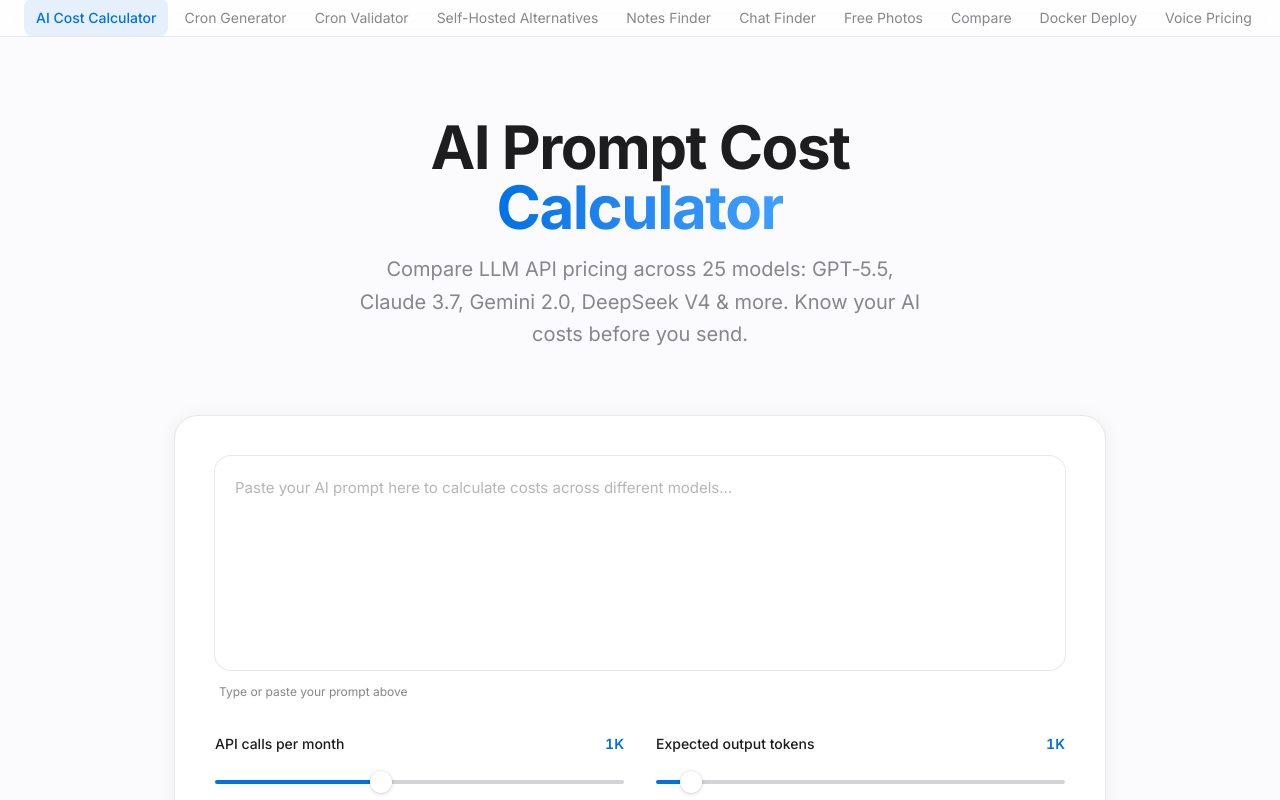
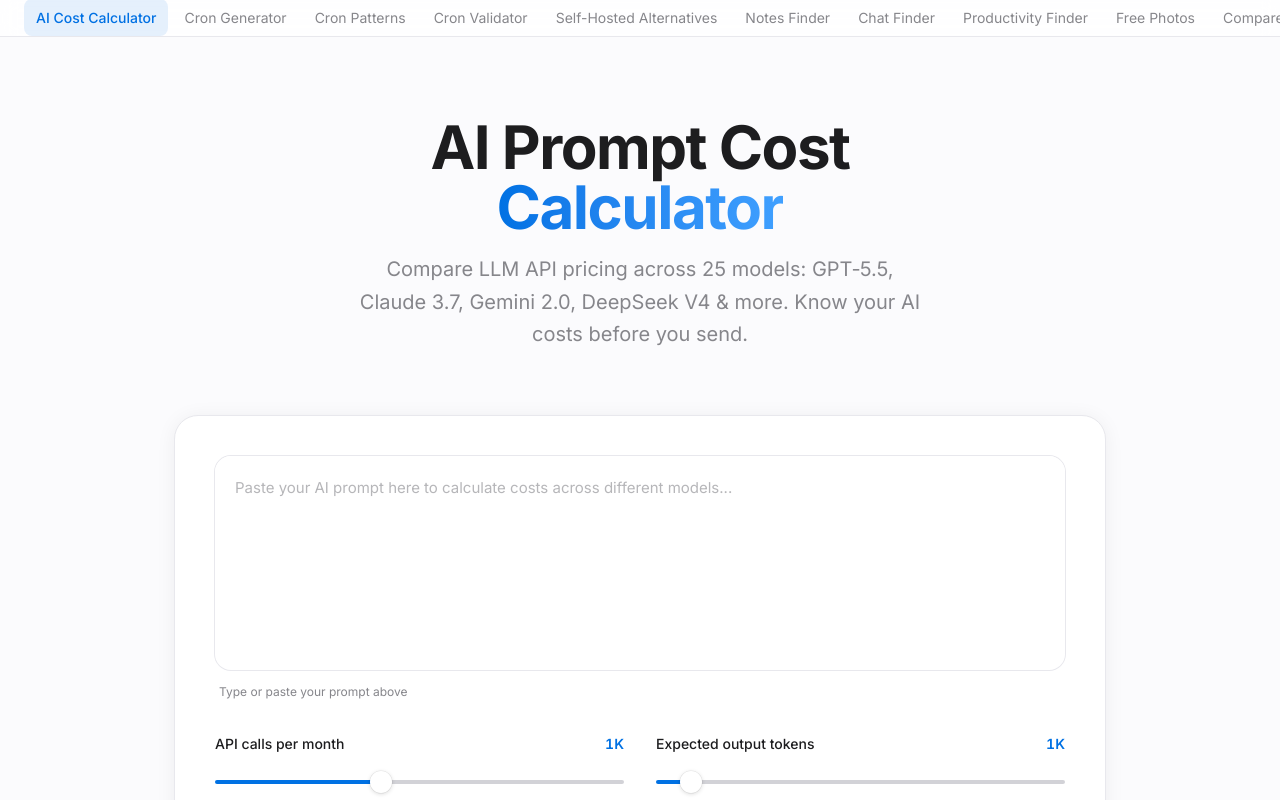
Before and after one commit to w932635477-bit/prompt-cost-calculator, a React (Vite) app: page / in a window 1280 px wide. Shown: the top 800 px of the page. Built offline with nearby package versions, Linux system fonts and the light colour scheme.

Commit message:
feat: add 4 tools to GlobalNav — Cron Patterns, Productivity Finder, Token Counter, Agent Data Access

```diff
--- a/src/components/GlobalNav.tsx
+++ b/src/components/GlobalNav.tsx
@@ -1,15 +1,18 @@
 const TOOLS = [
   { name: 'AI Cost Calculator', path: '/' },
   { name: 'Cron Generator', path: '/cron-generator/' },
+  { name: 'Cron Patterns', path: '/cron-generator/common-patterns/' },
   { name: 'Cron Validator', path: '/cron-validator/' },
   { name: 'Self-Hosted Alternatives', path: '/alternatives/' },
   { name: 'Notes Finder', path: '/finder/notes/' },
   { name: 'Chat Finder', path: '/finder/chat/' },
+  { name: 'Productivity Finder', path: '/finder/productivity/' },
   { name: 'Free Photos', path: '/photos/' },
   { name: 'Compare', path: '/compare/' },
   { name: 'Docker Deploy', path: '/deploy/' },
   { name: 'Voice Pricing', path: '/voice-agent-pricing/' },
   { name: 'Token Tracker', path: '/token-tracker/' },
+  { name: 'Token Counter', path: '/token-counter/' },
   { name: 'CSP Generator', path: '/csp-generator/' },
   { name: 'Cache Calculator', path: '/prompt-cache-calculator/' },
   { name: 'MCP Servers', path: '/mcp-servers/' },
@@ -17,6 +20,7 @@
   { name: 'Env Scanner', path: '/env-scanner/' },
   { name: 'Dep Shield', path: '/dep-shield/' },
   { name: 'Agent Security', path: '/ai-agent-security/' },
+  { name: 'Agent Data Access', path: '/ai-agent-data-access/' },
   { name: 'Agent Safety', path: '/agent-safety/' },
   { name: 'AI Code Review', path: '/ai-code-review/' },
   { name: 'LLM Pricing', path: '/llm-pricing/' },
```
